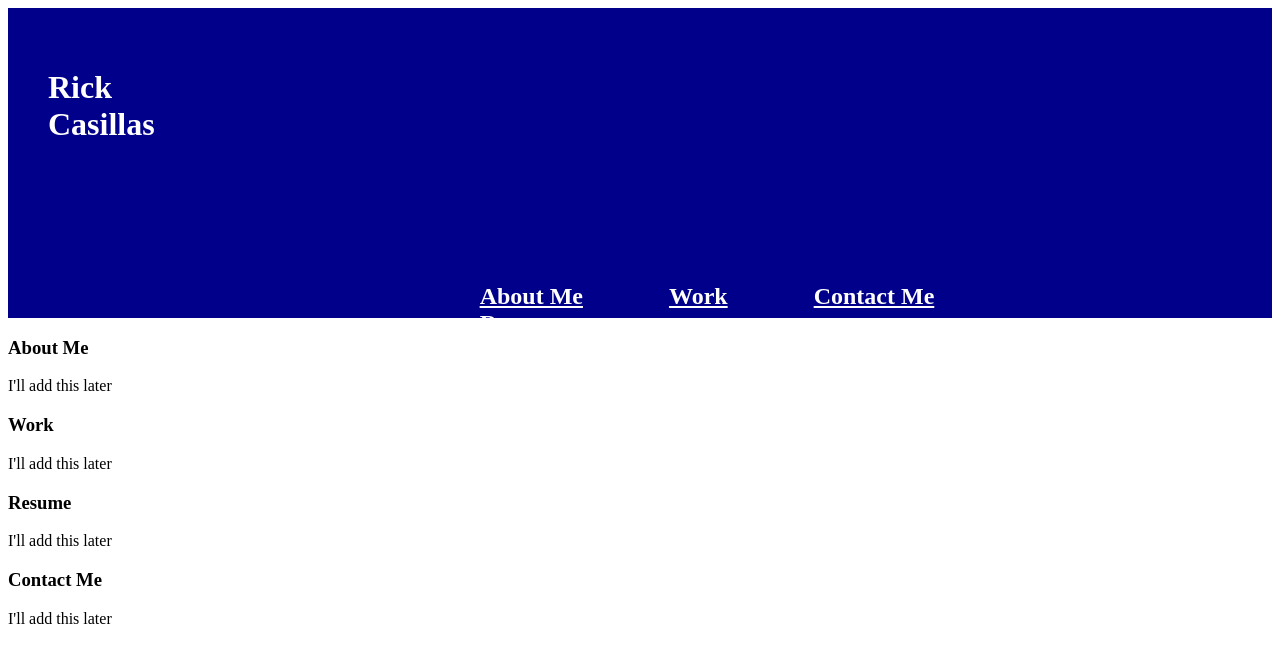
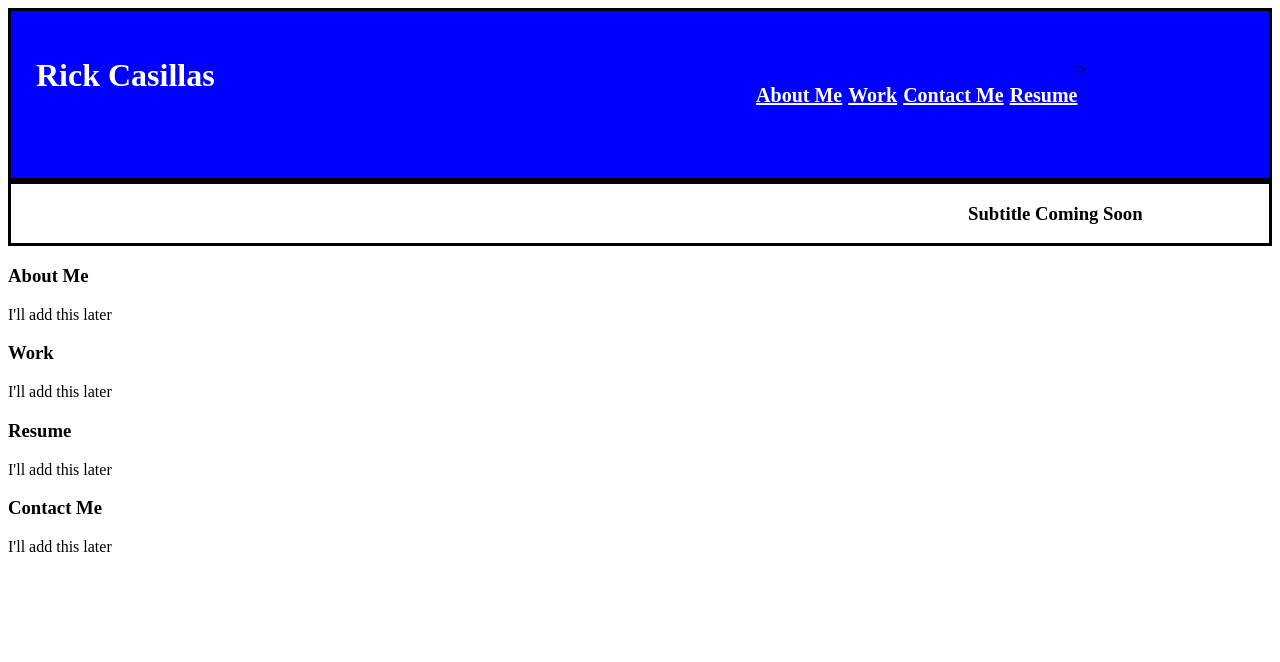
Before and after one commit to Rickcasillas/Portfolio, a plain HTML site: page index.html in a window 1280 px wide. Drawn offline with Linux system fonts and the light colour scheme.

Commit message:
Updated Flex Boxes

```diff
--- a/assets/css/style.css
+++ b/assets/css/style.css
@@ -1,25 +1,33 @@
-.main-header {
-    color: white;
-    background-color: darkblue;
+header {
     display: flex;
+    margin: 0px;
+    border: 3px solid black;
+    background-color: blue;
     justify-content: space-between;
-    padding: 40px;
-    height: 230px;
-}
-
-.flexbox-item {
-
 }
 
 .flexbox-item-1 {
+    display: flex;
+    margin: 25px;
     color: white;
+}
+
+.flexbox-item-2 {
+    display: flex;
+    margin: 50px;
+    width: 400px;
+    padding-right: 5%;
 }
 
 .flexbox-item-2 a {
     color: white;
-    margin: 40px;
+    font-size: 20px;
 }
 
-h2 {
-    margin: 235px;
+.flexbox-item-3 {
+    display: flex;
+    border: 3px solid black;
+    min-width: auto;
+    justify-content: flex-end;
+    padding-right: 10%;
 }
--- a/index.html
+++ b/index.html
@@ -9,19 +9,25 @@
 </head>
 
 <body>
-    <header class="main-header">
-        <div class="flexbox-item flexbox-item-1">
+    <header class="header-flexbox-container">
+        <div class="flexbox-item-1">
             <h1>Rick Casillas</h1>
         </div>
-        <div class="flexbox-item flexbox-item-2">
+        <div class="flexbox-item-2">
             <h2>
                 <a href="#">About Me</a>
                 <a href="#">Work</a>
                 <a href="#">Contact Me</a>
                 <a href="#">Resume</a>
-            <h2>
+            </h2>>
         </div>
     </header>
+
+    <nav class="nav-flexbox-container">
+        <div class="flexbox-item-3">
+            <h3>Subtitle Coming Soon</h3>
+        </div>
+    </nav>
 
     <main>
         <div id="About Me" class="About Me">
```
Also changed, not shown: assets/images/1.jpg (added).
